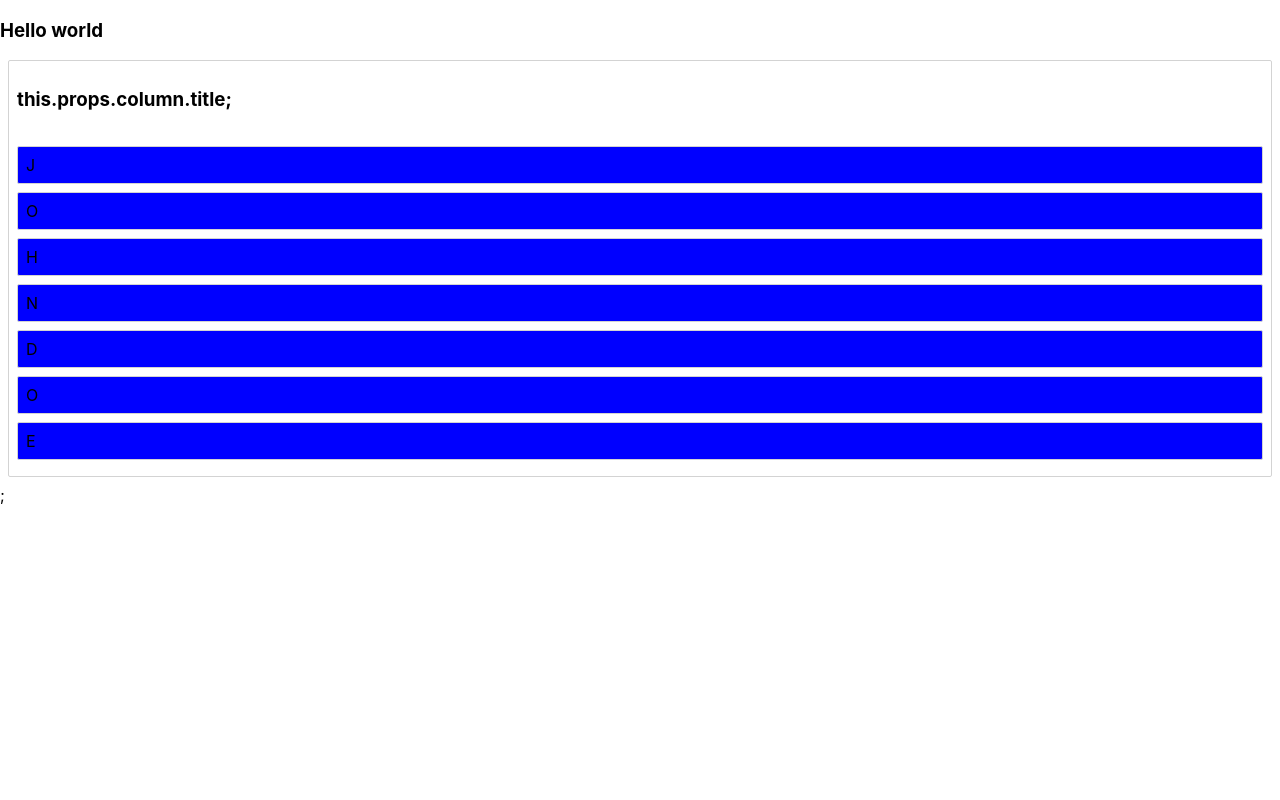
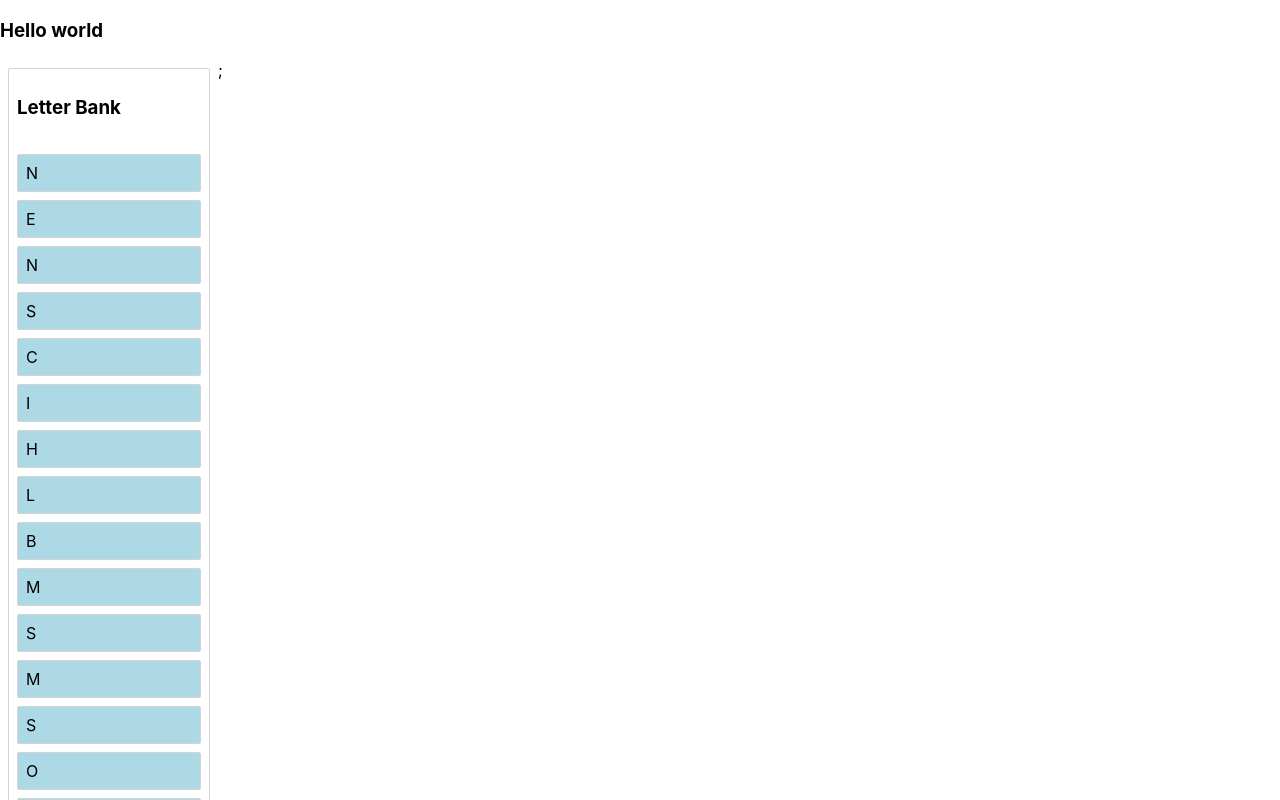
Before and after one commit to JasonSimms/name-game-react, a React (Create React App) app: page / in a window 1280 px wide. Shown: the top 800 px of the page. Built offline with nearby package versions, Linux system fonts and the light colour scheme.

Commit message:
Full name in

```diff
--- a/src/Column.jsx
+++ b/src/Column.jsx
@@ -7,21 +7,28 @@ const Container = styled.div`
   margin: 8px;
   border: 1px solid lightgrey;
   border-radius: 2px;
+  width: 200px;
+
+  display: flex;
+  flex-direction: column;
 `;
 const Title = styled.h3`
   padding: 8px;
 `;
 const List = styled.div`
   padding: 8px;
+  flex-grow: 1;
+  min-height: 100px;
 `;
 
 export default class Column extends Component {
+
   render() {
-    // console.log("this.props");
-    // console.log(this.props);
+    console.log("this.props");
+    console.log(this.props);
     return (
       <Container>
-        <Title>this.props.column.title;</Title>
+        <Title>{this.props.column.title}</Title>
         <Droppable droppableId={this.props.column.id}>
           {provided => (
             <List
--- a/src/gameField.jsx
+++ b/src/gameField.jsx
@@ -1,31 +1,87 @@
-import { DragDropContext} from "react-beautiful-dnd";
+import { DragDropContext } from "react-beautiful-dnd";
 
 import React, { Component } from "react";
 
 import Column from "./Column";
+import styled from "styled-components";
+const Container = styled.div`
+  display: flex;
+`;
 
-const initialData = {
+const shuffle = (array) => {
+  var currentIndex = array.length, temporaryValue, randomIndex;
+
+  // While there remain elements to shuffle...
+  while (0 !== currentIndex) {
+
+    // Pick a remaining element...
+    randomIndex = Math.floor(Math.random() * currentIndex);
+    currentIndex -= 1;
+
+    // And swap it with the current element.
+    temporaryValue = array[currentIndex];
+    array[currentIndex] = array[randomIndex];
+    array[randomIndex] = temporaryValue;
+  }
+
+  return array;
+}
+let name = "BENNETNICHOLASSIMMS"
+name = name.split('');
+let letters = {}
+let bank = []
+name.forEach( (el, index) => {
+  let id = el.concat(index);
+  bank.push(id)
+  letters[id] = { id , content : el }
+})
+// console.log(letters);
+
+let initialData = {
   // letters : [ 'J' , 'O', "H", 'N' , 'D', 'O', 'E'],
-  letters: {
-    J: { id: "J", content: "J" },
-    O: { id: "O", content: "O" },
-    H: { id: "H", content: "H" },
-    N: { id: "N", content: "N" },
-    D: { id: "D", content: "D" },
-    O2: { id: "O2", content: "O" },
-    E: { id: "E", content: "E" },
-    "#": { id: "#", content: "#" }
-  },
+  // letters: {
+  //   J: { id: "J", content: "J" },
+  //   O: { id: "O", content: "O" },
+  //   H: { id: "H", content: "H" },
+  //   N: { id: "N", content: "N" },
+  //   D: { id: "D", content: "D" },
+  //   O2: { id: "O2", content: "O" },
+  //   E: { id: "E", content: "E" }
+  // },
+
+
+
   columns: {
     "column-1": {
       id: "column-1",
       title: "Letter Bank",
-      contentIds: ["J", "O", "H", "N", "D", "O2", "E"]
-    }
+      contentIds: shuffle(bank)
+    },
+    // "column-2": {
+    //   id: "column-2",
+    //   title: "First",
+    //   contentIds: []
+    // },
+    // "column-3": {
+    //   id: "column-2",
+    //   title: "Middle",
+    //   contentIds: []
+    // },
+    // "column-4": {
+    //   id: "column-2",
+    //   title: "Last",
+    //   contentIds: []
+    // },
   },
 
-  columnOrder: ["column-1"]
+  columnOrder: ["column-1"
+  // ,
+  // "column-2", "column-3", "column-4"
+]
 };
+
+initialData.letters = letters;
+console.log(initialData.letters)
 
 export default class gameField extends Component {
   state = initialData;
@@ -33,54 +89,112 @@ export default class gameField extends Component {
   onDragEnd = result => {
     // console.log( result)
     // console.error(this.state)
-    const { destination , source, draggableId } = result;
+    const { destination, source, draggableId } = result;
 
-    if (!destination){ return ;}
+    if (!destination) {
+      return;
+    }
 
-    if(
-      destination.droppableId === source.droppableId && destination.index === source.index
-    ) { return; }
+    if (
+      destination.droppableId === source.droppableId &&
+      destination.index === source.index
+    ) {
+      return;
+    }
 
-    const column = this.state.columns[source.droppableId];
+    const start = this.state.columns[source.droppableId];
+    const finish = this.state.columns[destination.droppableId];
 
-    const newLetterIds = Array.from(column.contentIds);
+    if (start === finish) {
+      const newLetterIds = Array.from(start.contentIds);
       newLetterIds.splice(source.index, 1);
 
       newLetterIds.splice(destination.index, 0, draggableId);
 
+      let guess = newLetterIds.map(el => {
+        return el.content
+      })
+
       const newColumn = {
-      ...column,
-      contentIds: newLetterIds
+        ...start,
+        contentIds: newLetterIds,
+        guess,
+      };
+
+      //CHECK COLUMN FOR GUESSES
+      let guessName = newColumn.contentIds.join('').replace(/[0-9]/g, '');
+
+      if(guessName.includes('BENNETT') || guessName.includes('NICHOLAS') || guessName.includes('SIMMS')){
+      console.log('bingo')
+      console.log(guessName.indexOf('J'))
+      newColumn.contentIds.splice(newColumn.contentIds.indexOf('J'), 4)
       }
-
+      console.log(this.state)
       const newState = {
         ...this.state,
         columns: {
           ...this.state.columns,
-        [newColumn.id] : newColumn,
+          [newColumn.id]: newColumn
         }
+      };
+
+      this.setState(newState);
+      return;
     }
 
-    this.setState(newState);
-  }
+    // move one column to another
+
+    // const newLetterIds = Array.from(start.contentIds);
+    // newLetterIds.splice(source.index, 1)
+
+    //   const newStart = {
+    //     ...start,
+    //     taskIds: newLetterIds,
+    //   };
+
+    //   const finishLetterIds = Array.from(finish.contentIds);
+    //   finishLetterIds.splice(destination.index, 0 , draggableId);
+    //   const newFinish = {
+    //     ...finish,
+    //     taskIds: finishLetterIds,
+    //   };
+
+    //   const newState= {
+    //     ...this.state,
+    //     columns: {
+    //       ...this.state.columns,
+    //       [newStart.id]: newStart,
+    //       [newFinish.id]: newFinish,
+    //     }
+    //   };
+    //   this.setState(newState);
+  };
 
   render() {
     return (
       <DragDropContext
         // onDragStart
         // onDragUpdate
-      onDragEnd = {this.onDragEnd}
-
+        onDragEnd={this.onDragEnd}
       >
+        <Container>
           {this.state.columnOrder.map(columnId => {
             const column = this.state.columns[columnId];
-          const myLetters = column.contentIds.map(el => this.state.letters[el]);
+            const myLetters = column.contentIds.map(
+              el => this.state.letters[el]
+            );
 
             return (
-            <Column key={column.title} column={column} content={myLetters} />
+              <Column
+                key={column.title}
+                title={column.title}
+                column={column}
+                content={myLetters}
+              />
             );
           })}
           ;
+        </Container>
       </DragDropContext>
     );
   }
--- a/src/letter.jsx
+++ b/src/letter.jsx
@@ -7,21 +7,33 @@ border: 1px solid lightgrey;
 border-radius: 2px;
 padding: 8px;
 margin-bottom: 8px;
-background: blue;
+background-color: ${props =>
+  props.isDragDisabled ?
+  'lightgreen' :
+  props.isDragging
+  ? 'white'
+  : 'lightblue'};
 
 `;
 
 export default class task extends Component {
   render() {
     // console.log(this.props)
+    const isDragDisable = this.props.letter.correct;
     return (
-      <Draggable draggableId={this.props.letter.id} index={this.props.index}>
-      {(provided) => (
+      <Draggable
+      draggableId={this.props.letter.id}
+      index={this.props.index}
+      isDragDisabled={isDragDisable}
+      >
+      {(provided, snapshot) => (
+        // snapshot.isDragging  // isDraggingOver
         <Container
         {...provided.draggableProps}
         {...provided.dragHandleProps}
         ref={provided.innerRef}
         // innerRef={provided.innerRef}
+        isDragging={snapshot.isDragging}
         >
         {this.props.letter.content}
       </Container>
```
Lines whose indentation alone changed are shown as unchanged.
